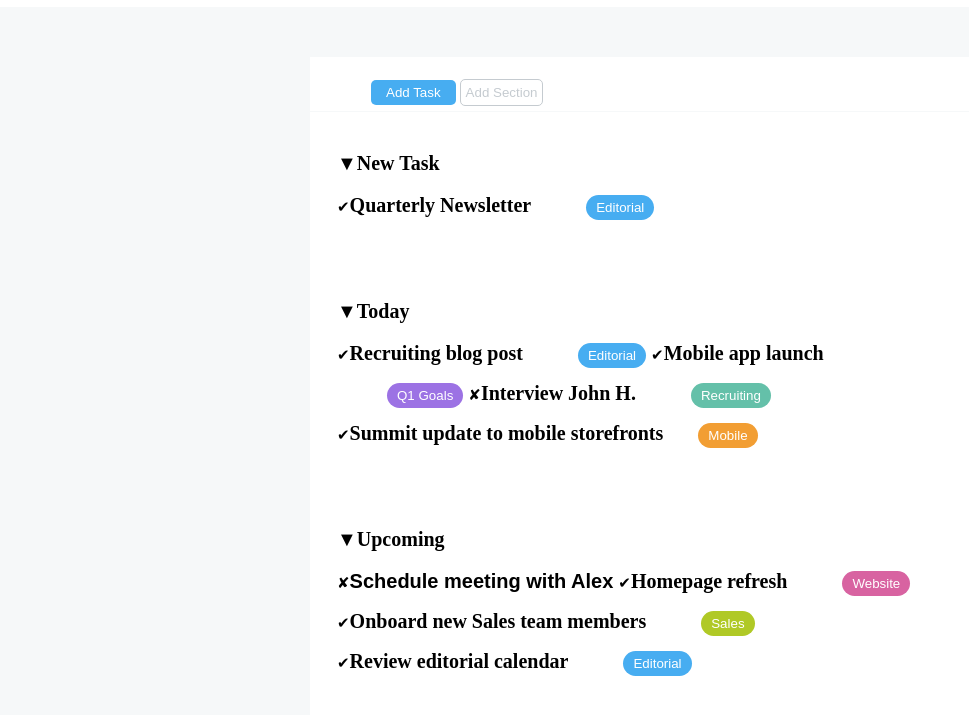
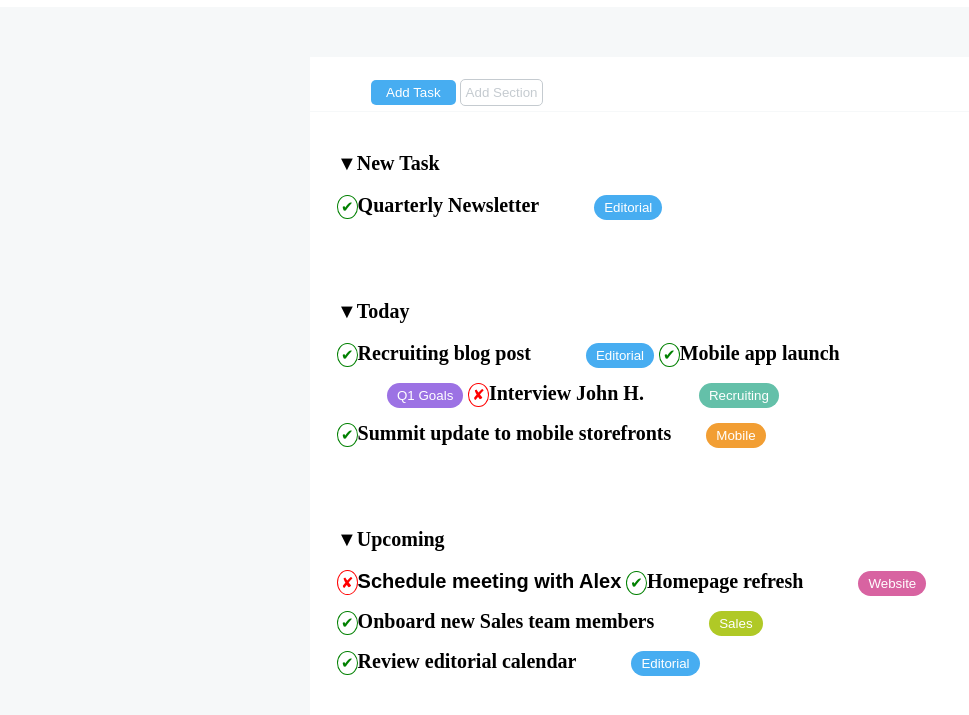
Before and after one commit to roy-naim/html-css-toboolist, a plain HTML site: page index.html in a window 1280 px wide. Shown: the part 53-768 px from the top of the page, without its empty margins (0-969 px from the left). Drawn offline with Linux system fonts and the light colour scheme.

Commit message:
Checked and not checked symbols
green and red

```diff
--- a/assets/css/master.css
+++ b/assets/css/master.css
@@ -85,6 +85,10 @@ body {
 
 li .checked:before {
   content: '\2714';
+  color: green;
+  padding: 3px 3px;
+  border: 1px solid green;
+  border-radius: 50%;
   font-size: 15px;
   font-weight: 100;
 }
@@ -95,6 +99,12 @@ li .checked:before {
 
 li .not-checked:before {
   content: '\2718';
+  color: red;
+  padding: 3px 3px;
+  border: 1px solid red;
+  border-radius: 50%;
+  font-size: 15px;
+  font-weight: 100;
   font-size: 15px;
   font-weight: 100;
 }
```
